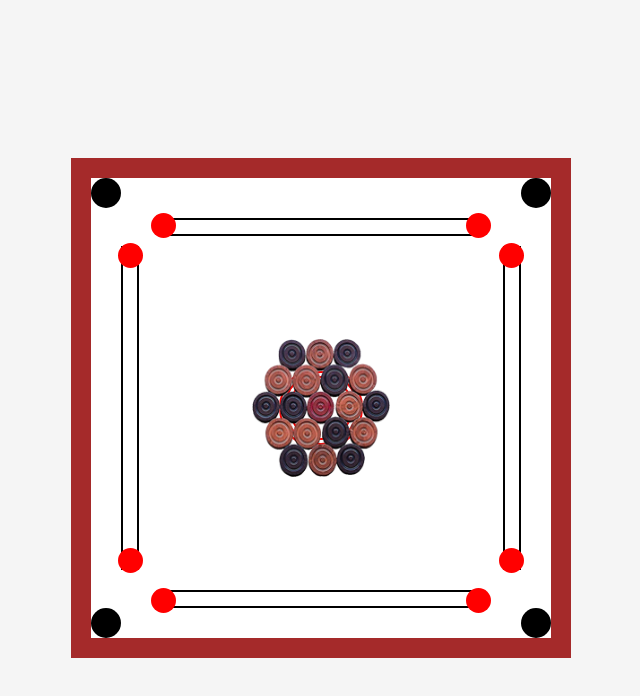
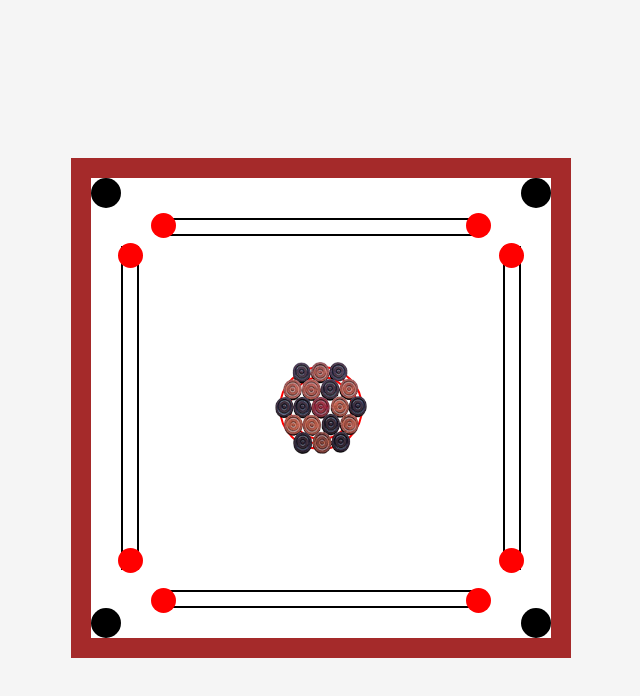
Before and after one commit to lakshmidusanapudi/carromborad, a plain HTML site: page index.html in a window 1280 px wide. Shown: the whole page, without its empty margins (319-959 px from the left). Drawn offline with Linux system fonts and the light colour scheme.

Commit message:
Add files via upload

```diff
--- a/index.html
+++ b/index.html
@@ -240,8 +240,8 @@ body {
     top: 50%;
     left: 50%;
     transform: translate(-50%, -50%);
-    width: 30%;
-    height: 30%;
+    width: 20%;
+    height: 20%;
 }
 
     </style>
```
